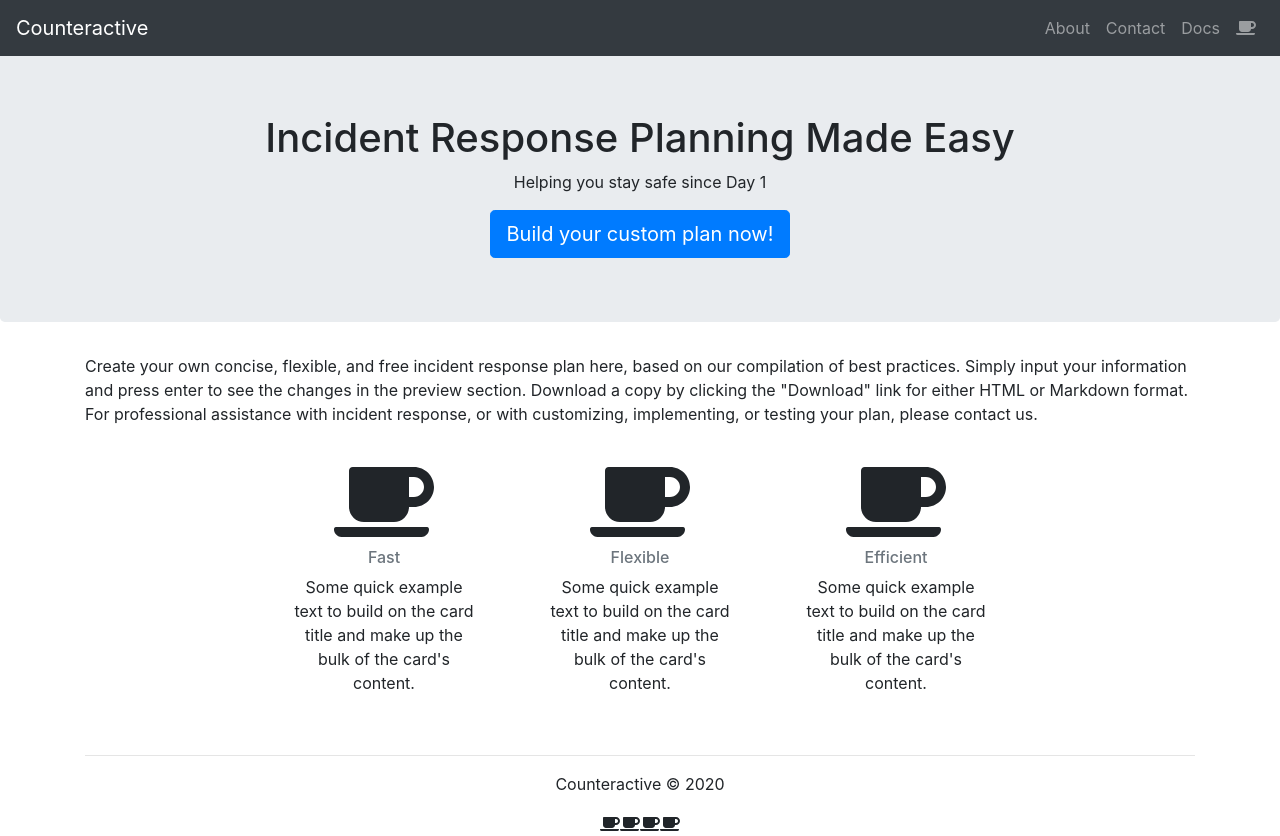
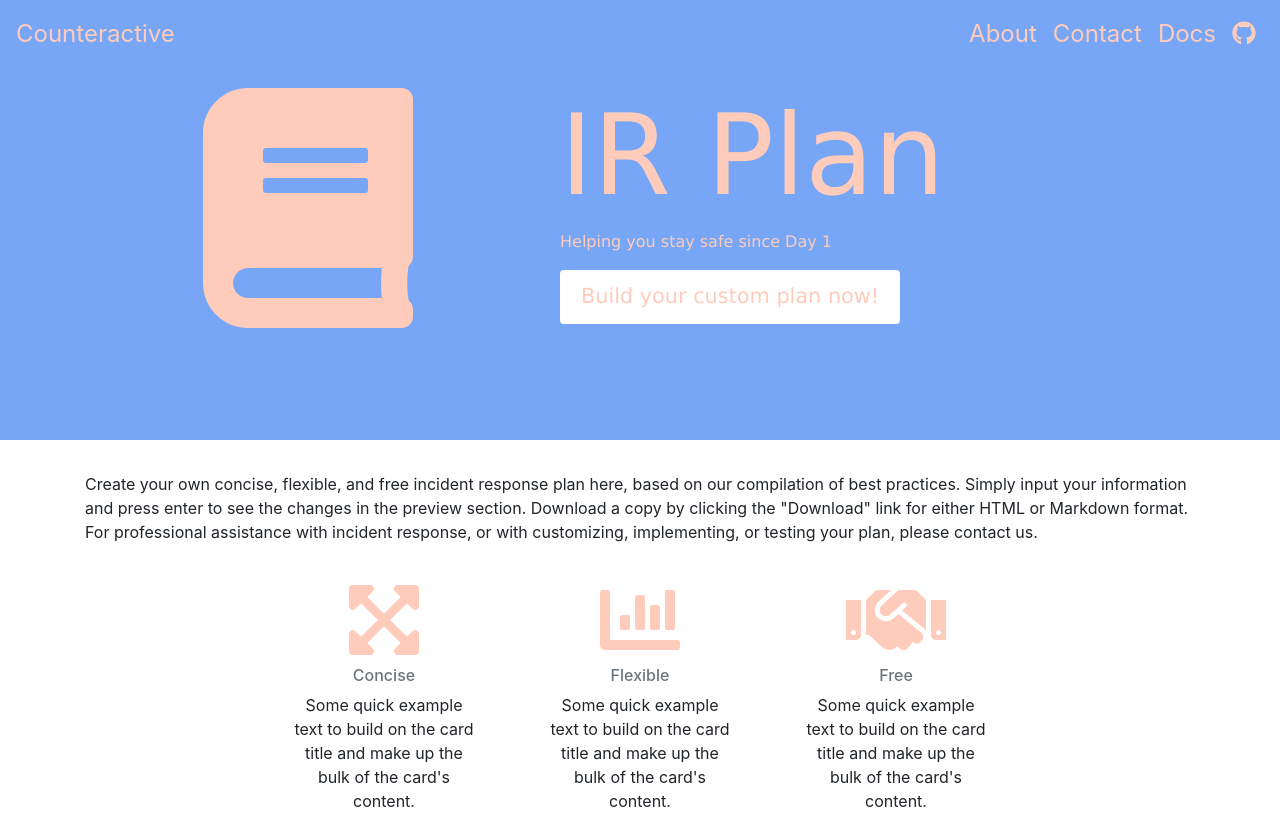
Before and after one commit to willjrowe/IR-Plan-Site, a Gatsby site: page / in a window 1280 px wide. Shown: the top 836 px of the page. Built offline with nearby package versions, Linux system fonts and the light colour scheme; Gatsby itself is replaced by a stand-in of ours.

Commit message:
just some styling

```diff
--- a/package.json
+++ b/package.json
@@ -11,6 +11,8 @@
     "@fortawesome/free-solid-svg-icons": "^5.14.0",
     "@fortawesome/react-fontawesome": "^0.1.11",
     "bootstrap": "^4.5.2",
+    "docx": "^5.3.0",
+    "docxtemplater": "^3.18.0",
     "fs": "0.0.1-security",
     "gatsby": "^2.24.37",
     "gatsby-image": "^2.4.14",
@@ -22,6 +24,7 @@
     "gatsby-transformer-sharp": "^2.5.12",
     "hogan.js": "^3.0.2",
     "marked": "^1.1.1",
+    "pizzip": "^3.0.6",
     "prop-types": "^15.7.2",
     "react": "^16.12.0",
     "react-bootstrap": "^1.3.0",
--- /dev/null
+++ b/src/components/header.css
@@ -0,0 +1,5 @@
+#headerCSS {
+  background-color: #77a6f7;
+  color: #ffccbc;
+  font-size: 1.5rem;
+}
--- a/src/components/header.js
+++ b/src/components/header.js
@@ -6,20 +6,29 @@ import Nav from "react-bootstrap/Nav"
 import Logo from "../images/gatsby-icon.png"
 import { FontAwesomeIcon } from "@fortawesome/react-fontawesome"
 import { faCoffee } from "@fortawesome/free-solid-svg-icons"
+import { faGithub } from "@fortawesome/free-brands-svg-icons"
+import "./header.css"
 
 const Header = ({ siteTitle }) => (
   <Container>
-    <NavBar fixed="top" bg="dark" variant="dark" expand="sm">
-      <NavBar.Brand href="/">{siteTitle}</NavBar.Brand>
+    <NavBar
+      fixed="top"
+      expand="sm"
+      id="headerCSS"
+      className="headerCSS navbar-light"
+    >
+      <NavBar.Brand id="headerCSS" className="headerCSS" href="/">
+        {siteTitle}
+      </NavBar.Brand>
       <NavBar.Toggle aria-controls="headerNav" />
       <NavBar.Collapse id="headerNav">
-        <Nav className="ml-auto">
+        <Nav className="ml-auto headerCSS">
           {/* change these to gatsby links at some point */}
-          <Nav.Link>About</Nav.Link>
-          <Nav.Link>Contact</Nav.Link>
-          <Nav.Link>Docs</Nav.Link>
-          <Nav.Link>
-            <FontAwesomeIcon icon={faCoffee} size="1x" />
+          <Nav.Link id="headerCSS">About</Nav.Link>
+          <Nav.Link id="headerCSS">Contact</Nav.Link>
+          <Nav.Link id="headerCSS">Docs</Nav.Link>
+          <Nav.Link id="headerCSS">
+            <FontAwesomeIcon icon={faGithub} size="1x" />
           </Nav.Link>
         </Nav>
       </NavBar.Collapse>
--- a/src/pages/customStyle.css
+++ b/src/pages/customStyle.css
@@ -1,10 +1,43 @@
 /* should be able to just add these to className attribute but lazy rn */
+
+/* flat design colors
+green: #00887A
+light pink: #FFCCBC
+white: hmmm i wonder lol
+very light blue: #D3E3FC
+blue: #77a6f7 */
+
+/* .navTest {
+
+} */
+
+.cardColor {
+  color: #ffccbc;
+}
+
+.bigText {
+  font-size: 7rem;
+}
 
 .jumbotronBody {
   padding-top: 50px;
   padding-left: 0px;
   padding-right: 0px;
   text-align: center;
+}
+
+.testClass {
+  min-height: 55vh;
+  background-color: #77a6f7;
+  color: #ffccbc;
+  font-family: Verdana, Geneva, Tahoma, sans-serif;
+}
+
+.coolButton {
+  background-color: white;
+  color: #ffccbc;
+  padding: 10px 20px;
+  font-size: 1.3rem;
 }
 
 .planGeneratorHeader {
@@ -24,3 +57,19 @@
   border: 1px solid black;
   border-radius: 25px;
 }
+
+.coolButton:hover,
+.coolButton:focus {
+  background-color: #f4f4f4;
+  color: #ffccbc;
+}
+
+/* .bgTest {
+  background-image: url("../images/background.png");
+  background-size: cover;
+  background-repeat: no-repeat;
+} */
+
+/* .testColor {
+  background-color: #2934c6;
+} */
--- a/src/pages/index.js
+++ b/src/pages/index.js
@@ -15,17 +15,32 @@ import Row from "react-bootstrap/Row"
 import "bootstrap/dist/css/bootstrap.min.css"
 import { FontAwesomeIcon } from "@fortawesome/react-fontawesome"
 import { faCoffee } from "@fortawesome/free-solid-svg-icons"
+import { faBook } from "@fortawesome/free-solid-svg-icons"
+import { faHandshake } from "@fortawesome/free-solid-svg-icons"
+import { faChartBar } from "@fortawesome/free-solid-svg-icons"
+import { faExpandArrowsAlt } from "@fortawesome/free-solid-svg-icons"
 
 const JumbotronSection = () => (
-  <Container fluid className="jumbotronBody">
-    <Jumbotron>
-      <h1>Incident Response Planning Made Easy</h1>
-      <p>Helping you stay safe since Day 1</p>
-      <Link to="/plan/">
-        <Button variant="primary btn-lg">Build your custom plan now!</Button>
-      </Link>
-    </Jumbotron>
-  </Container>
+  <Jumbotron fluid className="pt-50 text-center testClass">
+    <Container>
+      <Row>
+        <Col className="col-5">
+          <h1>
+            <FontAwesomeIcon className="mt-4" icon={faBook} size="6x" />
+          </h1>
+        </Col>
+        <Col className="text-left col-7">
+          <h1 className="mt-4 bigText">IR Plan</h1>
+          <p>Helping you stay safe since Day 1</p>
+          <Link to="/plan/">
+            <Button variant="btn-lg" className="coolButton">
+              Build your custom plan now!
+            </Button>
+          </Link>
+        </Col>
+      </Row>
+    </Container>
+  </Jumbotron>
 )
 
 const CardSection = () => (
@@ -36,9 +51,13 @@ const CardSection = () => (
         <Card className="border-0 text-center">
           <Card.Body>
             <Card.Title>
-              <FontAwesomeIcon icon={faCoffee} size="4x" />
+              <FontAwesomeIcon
+                className="cardColor"
+                icon={faExpandArrowsAlt}
+                size="4x"
+              />
             </Card.Title>
-            <Card.Subtitle className="mb-2 text-muted">Fast</Card.Subtitle>
+            <Card.Subtitle className="mb-2 text-muted">Concise</Card.Subtitle>
             <Card.Text>
               Some quick example text to build on the card title and make up the
               bulk of the card's content.
@@ -50,7 +69,11 @@ const CardSection = () => (
         <Card className="border-0 text-center">
           <Card.Body>
             <Card.Title>
-              <FontAwesomeIcon icon={faCoffee} size="4x" />
+              <FontAwesomeIcon
+                className="cardColor"
+                icon={faChartBar}
+                size="4x"
+              />
             </Card.Title>
             <Card.Subtitle className="mb-2 text-muted">Flexible</Card.Subtitle>
             <Card.Text>
@@ -64,9 +87,13 @@ const CardSection = () => (
         <Card className="border-0 text-center">
           <Card.Body>
             <Card.Title>
-              <FontAwesomeIcon icon={faCoffee} size="4x" />
+              <FontAwesomeIcon
+                className="cardColor"
+                icon={faHandshake}
+                size="4x"
+              />
             </Card.Title>
-            <Card.Subtitle className="mb-2 text-muted">Efficient</Card.Subtitle>
+            <Card.Subtitle className="mb-2 text-muted">Free</Card.Subtitle>
             <Card.Text>
               Some quick example text to build on the card title and make up the
               bulk of the card's content.
```
Also changed, not shown: src/components/jumbotronComponent.js (added, +33 -0 lines), src/pages/planDone.js, 2 other files.
